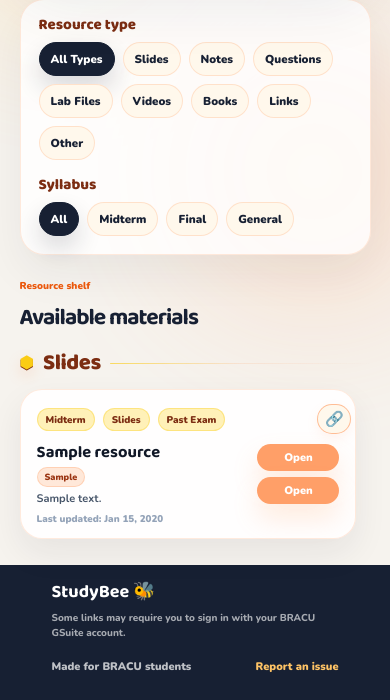
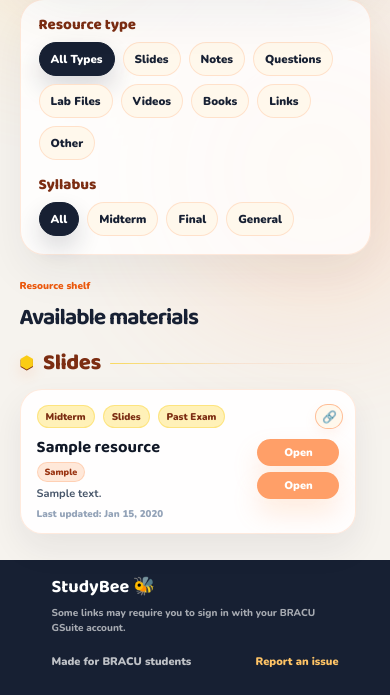
Before and after one commit to zarrintasnimrodela-bit/StudyBee, a Django app: page /course/1/ in a window 390 px wide. Shown: the part 379-1079 px from the top of the page. Run offline with Django 5.2, Linux system fonts and the light colour scheme; tables that the repository leaves empty hold one stand-in row (values such as "Sample post"); some libraries are stand-ins or nearby versions.

Commit message:
Add compact copy link button to resource cards

```diff
--- a/resources/static/resources/css/course.css
+++ b/resources/static/resources/css/course.css
@@ -2032,8 +2032,8 @@ body::after {
 }
 
 .copy-link-btn {
-    width: 34px;
-    height: 30px;
+    width: 30px;
+    height: 27px;
 
     display: inline-flex;
     align-items: center;
@@ -2044,14 +2044,14 @@ body::after {
     border-radius: 999px;
 
     color: #7c2d12;
-    font-size: 15px;
+    font-size: 13px;
     font-weight: 900;
 
     cursor: pointer;
     transition: 0.2s ease;
 
     margin-left: auto;
-    margin-right: -12px;
+    margin-right: -8px;
     flex-shrink: 0;
 
     box-shadow: 0 5px 12px rgba(255, 159, 104, 0.10);
@@ -2068,3 +2068,12 @@ body::after {
     color: white;
     border-color: #172033;
 }
+
+@media (max-width: 900px) {
+    .copy-link-btn {
+        width: 28px;
+        height: 25px;
+        font-size: 12px;
+        margin-right: -4px;
+    }
+}
```
